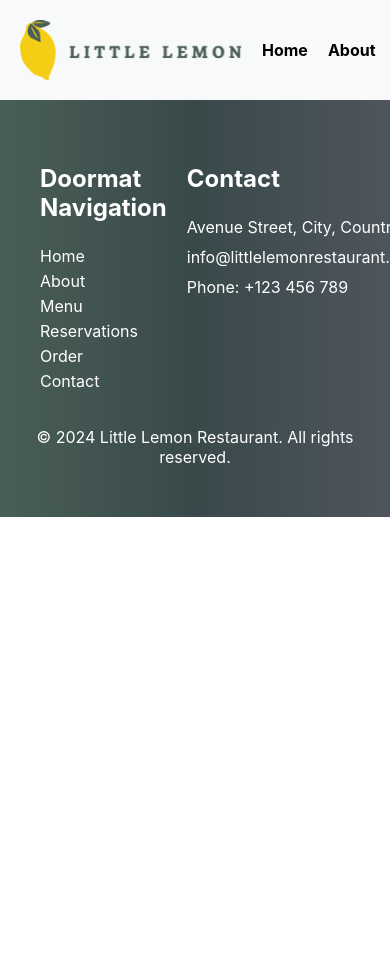
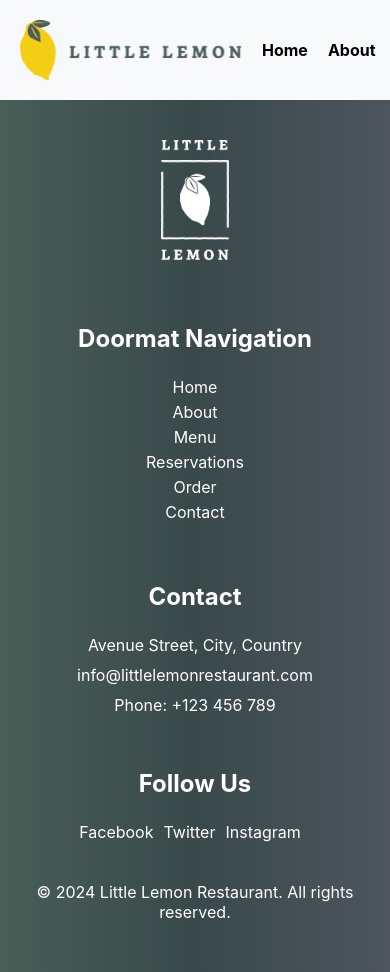
Before and after one commit to nazboyko/little-lemon-web-ui, a React (Create React App) app: page / in a window 390 px wide. Shown: the top 972 px of the page. Before the commit the page ends 844 px from the top, so only its background shows below. Built offline with nearby package versions, Linux system fonts and the light colour scheme.

Commit message:
updating footer styles

```diff
--- a/src/App.css
+++ b/src/App.css
@@ -59,6 +59,7 @@
   justify-content: space-between;
   max-width: 1200px;
   margin: 0 auto;
+  flex-wrap: wrap; /* Allows wrapping of columns */
 }
 
 .footer-column {
@@ -118,3 +119,25 @@
   margin-top: 20px;
   text-align: center;
 }
+
+/* Mobile Styles */
+@media (max-width: 768px) {
+  .footer-content {
+    flex-direction: column;
+    align-items: center;
+  }
+
+  .footer-column {
+    margin-right: 0;
+    margin-bottom: 20px; /* Add space between columns */
+    text-align: center; /* Center-align text for better readability */
+  }
+
+  .social-links {
+    justify-content: center; /* Center social links */
+  }
+
+  .footer-logo {
+    height: 120px; /* Reduce logo size for mobile */
+  }
+}
```
